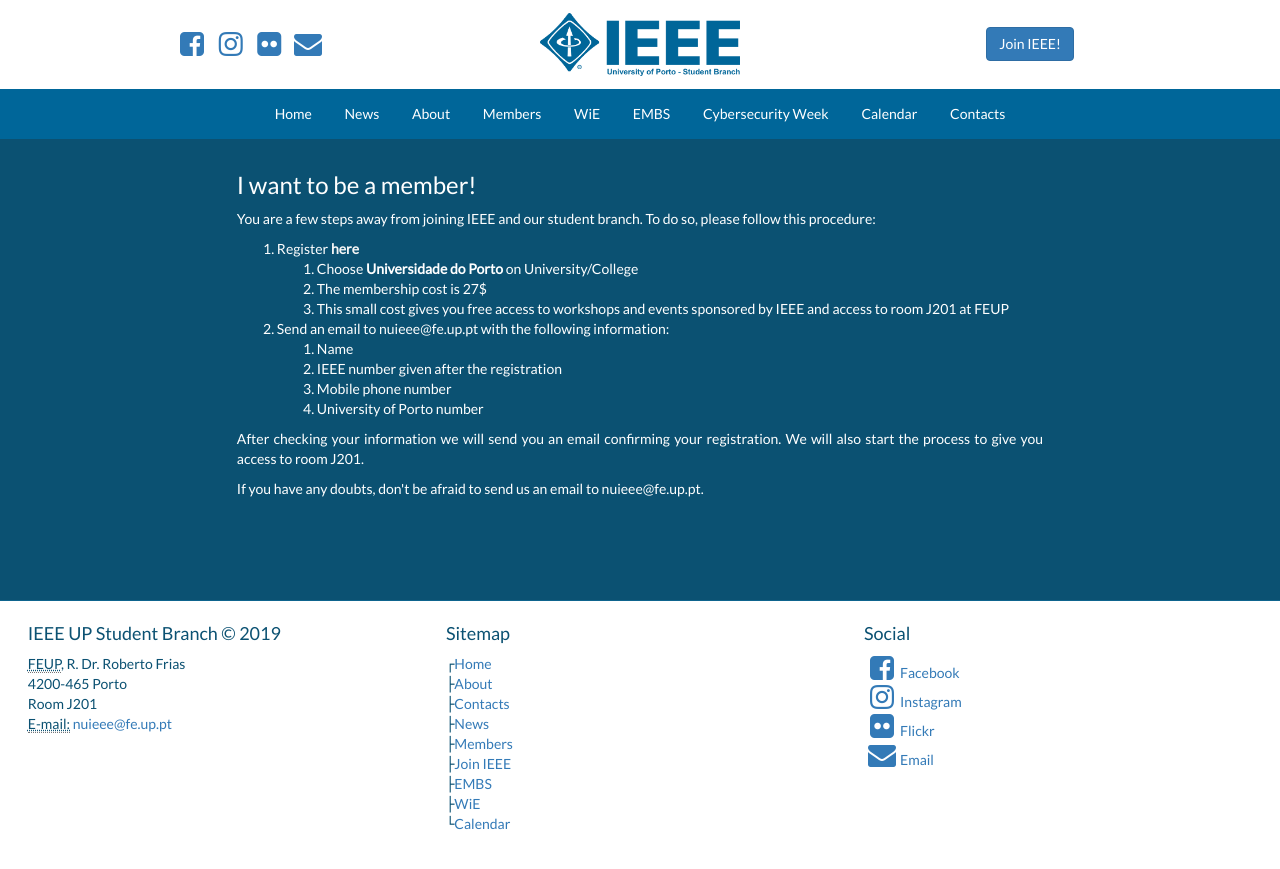
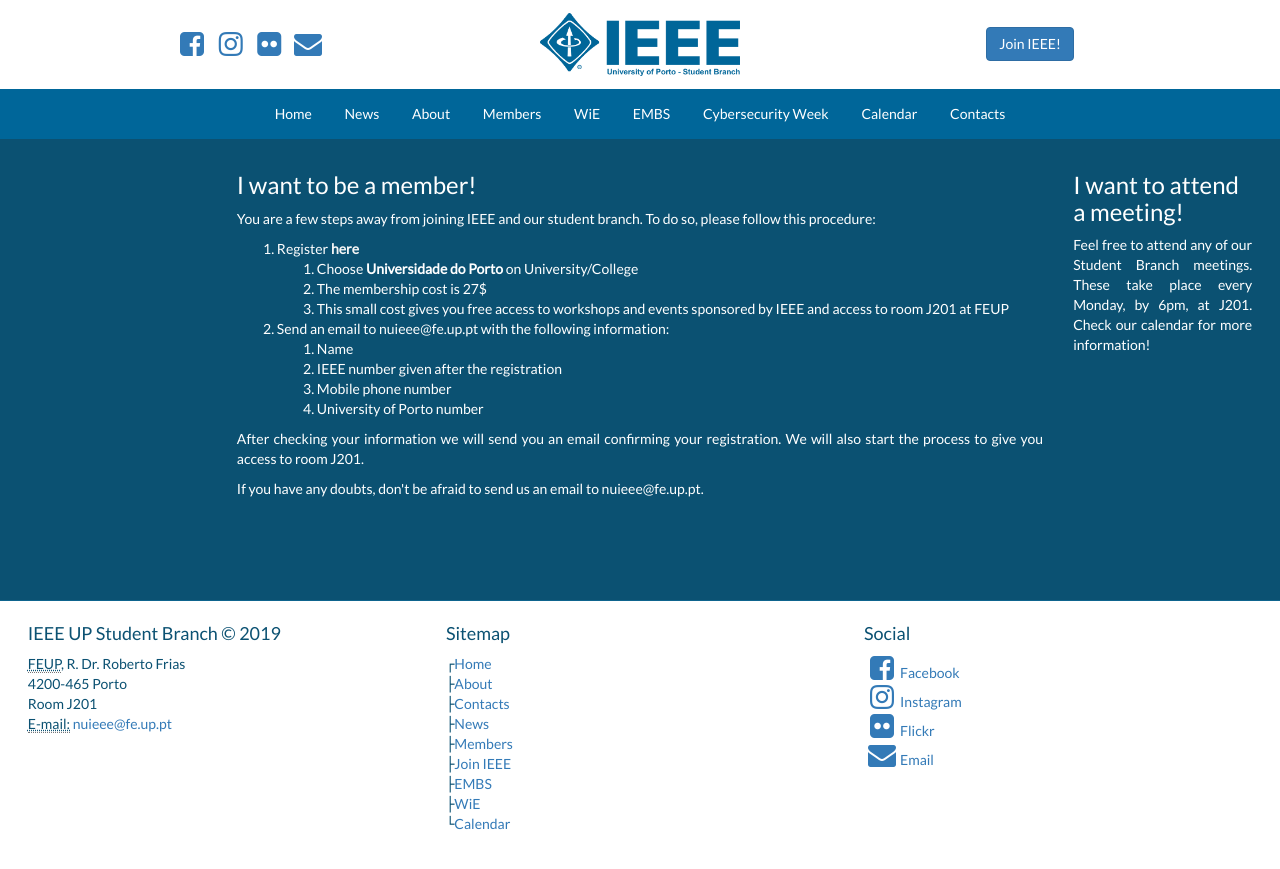
Before and after one commit to ieeeupsb/nuieee-website, a Jekyll site: the page built from membership.html, in a window 1280 px wide. Shown: the top 869 px of the page. Built offline with Jekyll 4.4.1, drawn with Linux system fonts in a browser that asks for light colours; nearby versions of some CDN libraries.

Commit message:
Add meeting ours.

```diff
--- a/membership.html
+++ b/membership.html
@@ -29,7 +29,10 @@
                 <p>After checking your information we will send you an email confirming your registration. We will also start the process to give you access to room J201.</p>
                 <p>If you have any doubts, don't be afraid to send us an email to {{site.email}}.</p>
             </div>
-            <div class="col-md-2"> </div>
+            <div class="col-md-2">
+                <h3>I want to attend a meeting!</h3>
+                <p>Feel free to attend any of our Student Branch meetings. These take place every Monday, by 6pm, at J201. Check our calendar for more information!</p>
+            </div>
         </div>
     </div>
 </section>
```
